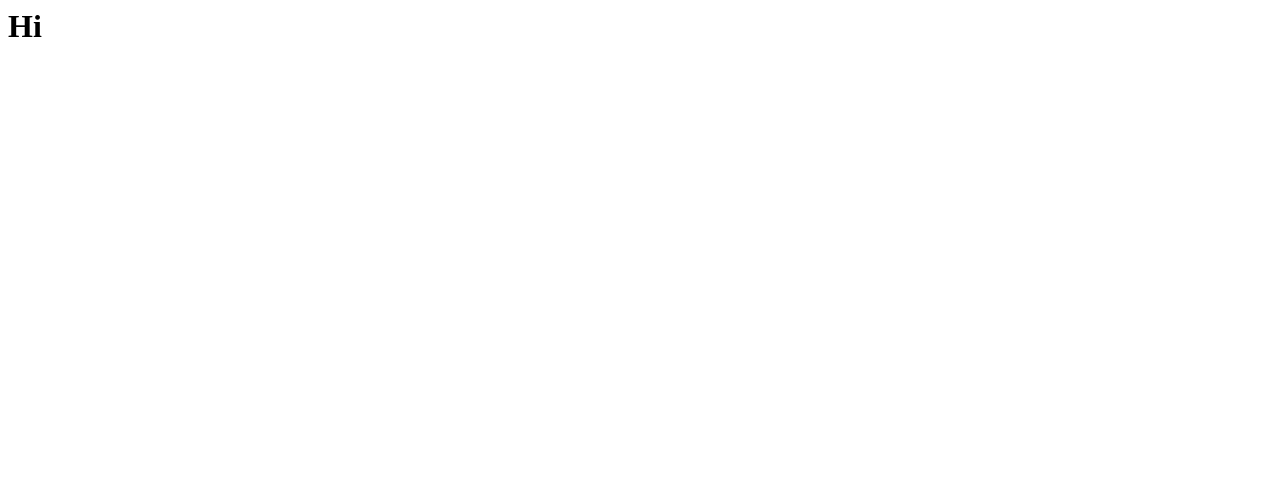
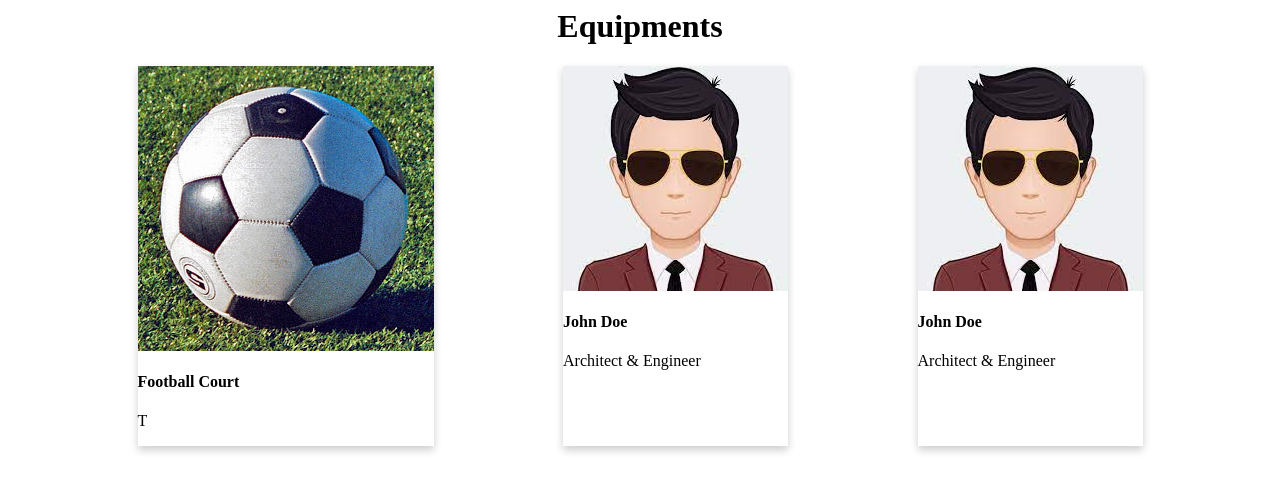
Before and after one commit to kshitijagar/sports-department-management-system, a Django app: page /courts/ in a window 1280 px wide. Before the commit the part shown is almost empty. Shown: the top 492 px of the page. Run offline with Django 4.2, Linux system fonts and the light colour scheme.

Commit message:
Update courts.html

```diff
--- a/SportsProj/website/template/courts.html
+++ b/SportsProj/website/template/courts.html
@@ -1,6 +1,52 @@
+{% load static %}
 <html>
-    <head><title>Court Booking</title></head>
-    <body>
-        <h1>Hi</h1>
-    </body>
+    <head>
+        <title>Equipments</title>
+    </head>
+    <style>
+        .wrapper {
+            display: flex;
+            flex-direction: row;
+            justify-content:space-evenly;
+                        }
+
+        .card {
+            /* Add shadows to create the "card" effect */
+            box-shadow: 0 4px 8px 0 rgba(0,0,0,0.2);
+            transition: 0.3s;
+
+        }
+
+        /* On mouse-over, add a deeper shadow */
+        .card:hover {
+            box-shadow: 0 8px 16px 0 rgba(0,0,0,0.2);
+        }
+
+        /* Add some padding inside the card container */
+        .container {
+            padding: 2px 16px;
+            width: 100px; /* Define a width for each box (adjust as needed) */
+            height: 100px; /* Define a height for each box (adjust as needed) */
+            background-color: lightblue; /* Just for visual distinction */
+            border: 1px solid #000;
+        }
+    </style>
+    <body><h1><center>Equipments</center></h1></body>
+    <div class="wrapper">
+        <div class="card">
+            <img src="../static/Football.jpg" alt="Avatar">
+            <h4><b>Football Court</b></h4>
+            <p>T</p>
+        </div>
+        <div class="card">
+            <img src="../static/login.jpeg" alt="Avatar">
+            <h4><b>John Doe</b></h4>
+            <p>Architect & Engineer</p>
+        </div>
+        <div class="card">
+            <img src="../static/login.jpeg" alt="Avatar">
+            <h4><b>John Doe</b></h4>
+            <p>Architect & Engineer</p>
+        </div>
+    </div>
 </html>
```
